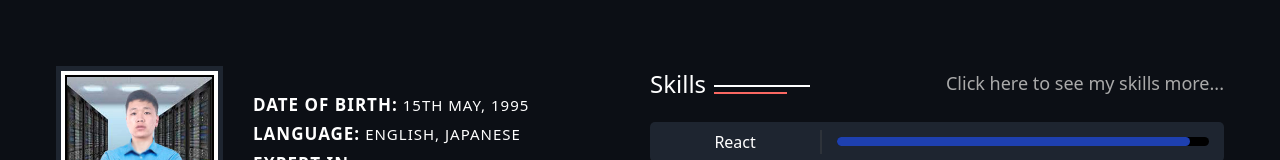
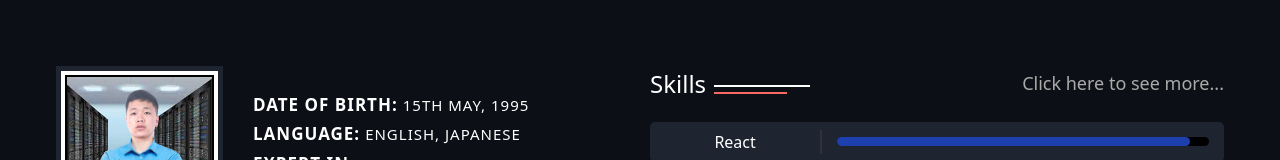
Before and after one commit to Stenor0515/next.js_my_website, a Next.js app: page /about in a window 1280 px wide. Shown: the part 270-430 px from the top of the page. Built offline with nearby package versions, Linux system fonts and the light colour scheme.

Commit message:
some content added

```diff
--- a/pages/about/index.tsx
+++ b/pages/about/index.tsx
@@ -95,7 +95,7 @@ const About = () => {
               className="cursor-pointer hover:text-white animate-pulse hover:animate-none"
               onClick={() => setSeeMore(skills.length)}
             >
-              Click here to see my skills more...
+              Click here to see more...
             </span>
           </div>
           <div className="skill-wrapper gap-3 flex flex-col pb-[3.5vw] md:pb-0">
```
